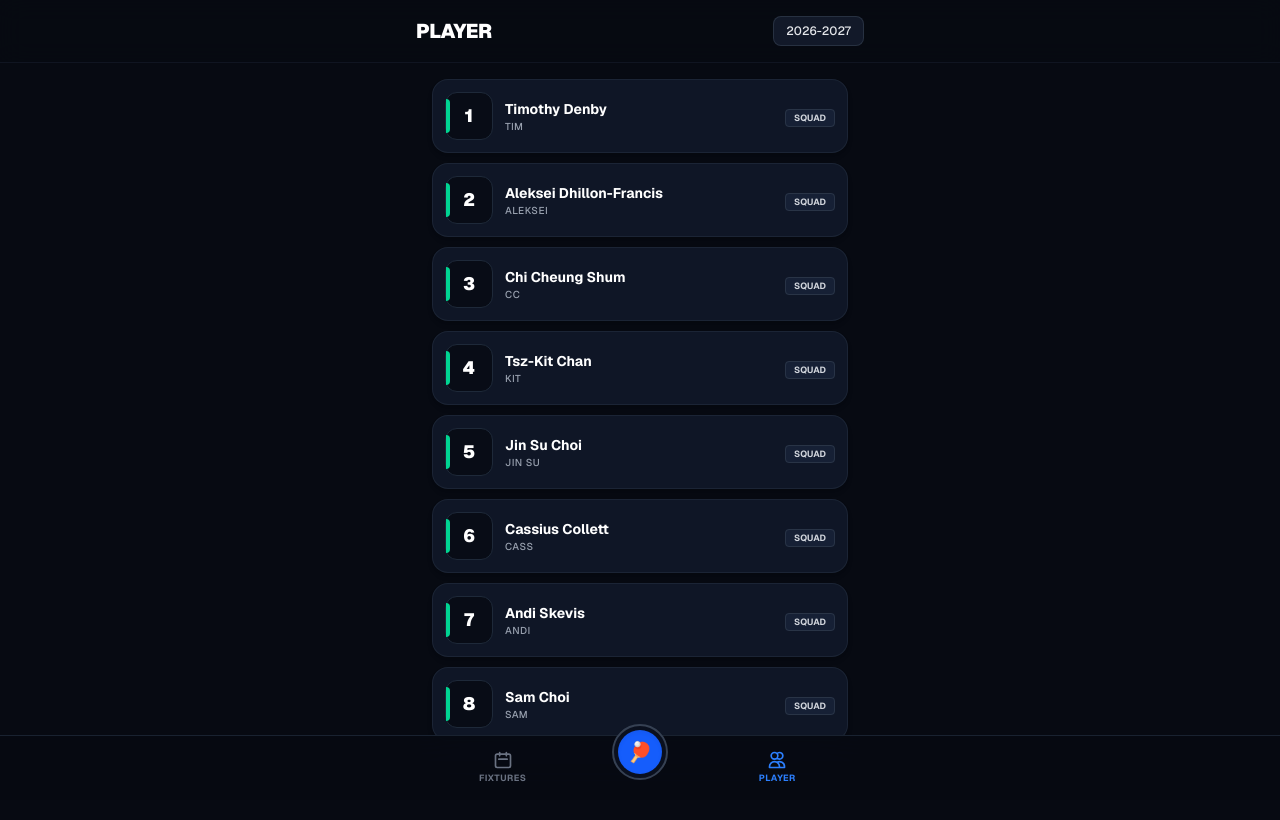
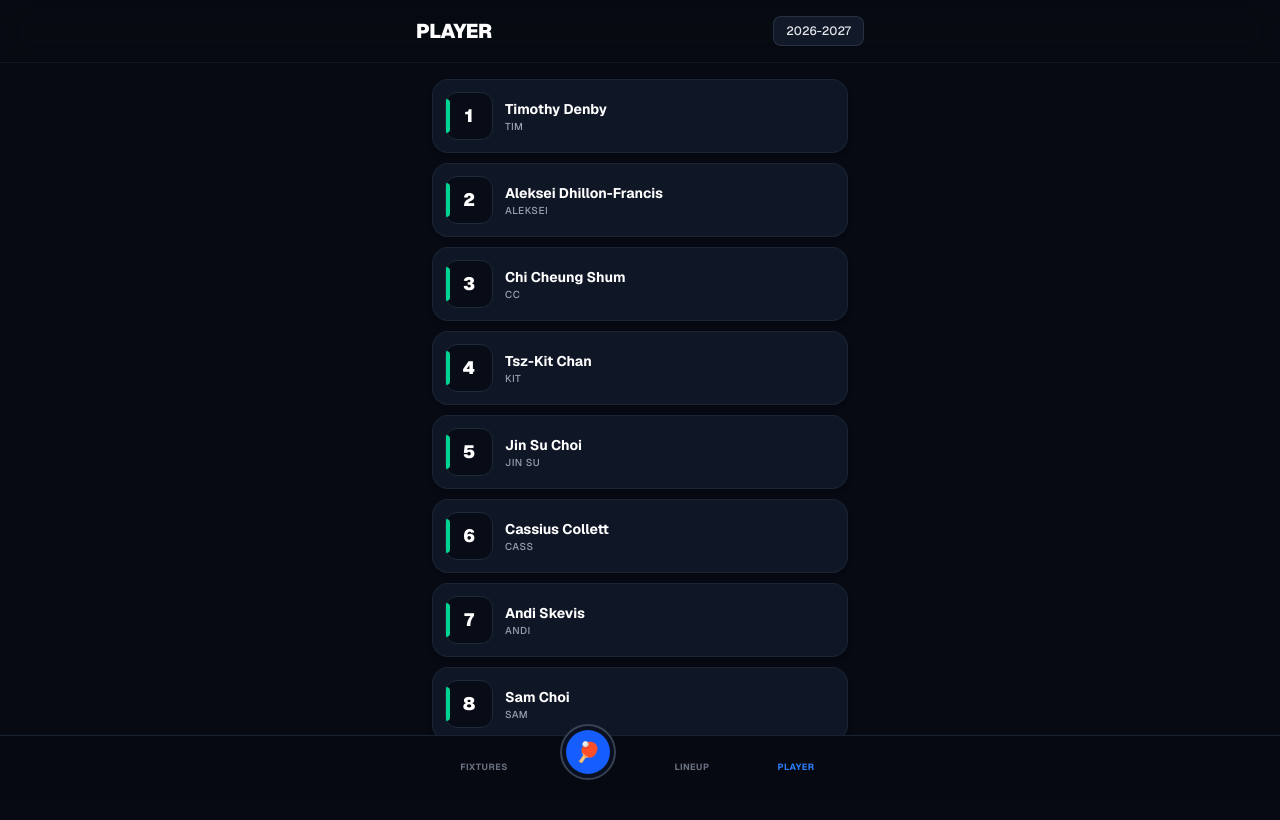
Before and after one commit to CCShum123/graham-spicer-dashboard, a Next.js app: page / in a window 1280 px wide. Both pictures are taken after a click on the button "PLAYER". Shown: the top 820 px of the page. Built offline with nearby package versions, Linux system fonts and the light colour scheme.

Commit message:
modify UI

```diff
--- a/app/page.tsx
+++ b/app/page.tsx
@@ -7,10 +7,10 @@ export default function Home() {
   const [loading, setLoading] = useState(true);
   const [error, setError] = useState<string | null>(null);
 
-  // Tabs: 'next' | 'fixtures' | 'player'
-  const [activeTab, setActiveTab] = useState<'next' | 'fixtures' | 'player'>('next');
+  // Tabs: 'next' | 'fixtures' | 'player' | 'lineup'
+  const [activeTab, setActiveTab] = useState<'next' | 'fixtures' | 'player' | 'lineup'>('next');
 
-  // Availability State (儲存簡寫 subName)
+  // Availability State
   const [selectedPlayer, setSelectedPlayer] = useState('');
   const [availability, setAvailability] = useState<{
     going: string[];
@@ -22,6 +22,9 @@ export default function Home() {
     tbc: []
   });
 
+  // Lineup Calculator State (選擇 3 位球員作為 A, B, C 或 X, Y, Z)
+  const [selectedLineup, setSelectedLineup] = useState<string[]>(['', '', '']);
+
   useEffect(() => {
     async function fetchData() {
       try {
@@ -30,7 +33,6 @@ export default function Home() {
         const json = await res.json();
         if (json.success && json.data) {
           setData(json.data);
-          // 當 API 資料載入後，自動將所有球員嘅 subName 預設放入 TBC
           if (json.data.players) {
             const allSubNames = json.data.players.map((p: any) => p.subName);
             setAvailability(prev => ({
@@ -56,24 +58,58 @@ export default function Home() {
       alert('Please select your name first!');
       return;
     }
-
-    // 透過 full name 搵出對應嘅 subName (簡寫)
     const playerObj = data?.players?.find((p: any) => p.name === selectedPlayer);
     const subName = playerObj ? playerObj.subName : selectedPlayer;
 
     setAvailability((prev) => {
-      // 確保從所有分類入面清走呢個簡寫
       const newGoing = prev.going.filter((p) => p !== subName);
       const newCantGo = prev.cantGo.filter((p) => p !== subName);
       const newTbc = prev.tbc.filter((p) => p !== subName);
 
-      // 根據所選按鈕加入對應分類
       if (status === 'going') newGoing.push(subName);
       if (status === 'cantGo') newCantGo.push(subName);
       if (status === 'tbc') newTbc.push(subName);
 
       return { going: newGoing, cantGo: newCantGo, tbc: newTbc };
     });
+  };
+
+  // 根據賽例生成 9 場 Match Card 對陣
+  // 假設下一場係 HOME 定 AWAY (可以從 data.nextFixture 判斷，暫以 HOME 預設或自動切換)
+  const isHomeTeam = true; // 之後可以動態對應
+
+  // 產生 9 場對陣對應表
+  // HOME 規例: A=1,5,9 | B=2,4,7 | C=3,6,8
+  // AWAY 規例: X=1,4,8 | Y=2,6,9 | Z=3,5,7
+  const generateMatchCard = () => {
+    const [p1, p2, p3] = selectedLineup;
+    if (!p1 || !p2 || !p3) return [];
+
+    if (isHomeTeam) {
+      return [
+        { match: 1, ourPlayer: p1, role: 'A' },
+        { match: 2, ourPlayer: p2, role: 'B' },
+        { match: 3, ourPlayer: p3, role: 'C' },
+        { match: 4, ourPlayer: p2, role: 'B' },
+        { match: 5, ourPlayer: p1, role: 'A' },
+        { match: 6, ourPlayer: p3, role: 'C' },
+        { match: 7, ourPlayer: p2, role: 'B' },
+        { match: 8, ourPlayer: p3, role: 'C' },
+        { match: 9, ourPlayer: p1, role: 'A' },
+      ];
+    } else {
+      return [
+        { match: 1, ourPlayer: p1, role: 'X' },
+        { match: 2, ourPlayer: p2, role: 'Y' },
+        { match: 3, ourPlayer: p3, role: 'Z' },
+        { match: 4, ourPlayer: p1, role: 'X' },
+        { match: 5, ourPlayer: p3, role: 'Z' },
+        { match: 6, ourPlayer: p2, role: 'Y' },
+        { match: 7, ourPlayer: p3, role: 'Z' },
+        { match: 8, ourPlayer: p1, role: 'X' },
+        { match: 9, ourPlayer: p2, role: 'Y' },
+      ];
+    }
   };
 
   if (loading) {
@@ -108,20 +144,14 @@ export default function Home() {
       {/* Dynamic Header */}
       <header className="sticky top-0 z-20 bg-[#070a12]/90 backdrop-blur-md px-5 py-4 border-b border-gray-800/40">
         <div className="max-w-md mx-auto flex justify-between items-center">
-          <div className="flex items-center gap-1.5">
           <h1 className="text-xl font-black tracking-tight text-white">
-              {activeTab === 'next' && (
-                <>GRAHAM SPICER <span className="text-blue-500">2</span></>
-              )}
+            {activeTab === 'next' && <>GRAHAM SPICER <span className="text-blue-500">2</span></>}
             {activeTab === 'fixtures' && 'FIXTURES'}
             {activeTab === 'player' && 'PLAYER'}
+            {activeTab === 'lineup' && 'MATCH CARD'}
           </h1>
-          </div>
-
-          <div className="flex items-center gap-2">
           <div className="bg-[#121929] text-xs text-gray-200 border border-gray-700/60 rounded-lg px-3 py-1.5 font-medium">
             2026-2027
-            </div>
           </div>
         </div>
       </header>
@@ -137,21 +167,21 @@ export default function Home() {
                 <span className="bg-blue-600/30 text-blue-400 border border-blue-500/40 text-[10px] font-bold px-3 py-1 rounded-full uppercase tracking-wider">
                   NEXT FIXTURE
                 </span>
-                <span className="text-xs text-gray-400 font-semibold">{data?.teamName || 'Graham Spicer 2'}</span>
+                <span className="text-xs text-gray-400 font-semibold">{data?.teamName}</span>
               </div>
 
               <h2 className="text-2xl font-black text-white tracking-tight mb-3">
-                vs {data?.nextFixture?.opponent || 'Opponent'}
+                vs {data?.nextFixture?.opponent}
               </h2>
 
               <div className="flex items-center gap-4 text-xs text-gray-400 font-medium border-b border-gray-800/80 pb-4 mb-4">
                 <div className="flex items-center gap-1.5">
                   <span>🕒</span>
-                  <span>{data?.nextFixture?.date || ''} {data?.nextFixture?.time || ''}</span>
+                  <span>{data?.nextFixture?.date} {data?.nextFixture?.time}</span>
                 </div>
                 <div className="flex items-center gap-1.5">
                   <span>📍</span>
-                  <span>{data?.nextFixture?.venue || 'Club Venue'}</span>
+                  <span>{data?.nextFixture?.venue}</span>
                 </div>
               </div>
 
@@ -178,41 +208,16 @@ export default function Home() {
                 <div>
                   <p className="text-[10px] font-bold text-gray-400 uppercase mb-2">CONFIRM STATUS:</p>
                   <div className="grid grid-cols-3 gap-2">
-                    <button
-                      onClick={() => handleStatusChange('going')}
-                      className="bg-[#1c273c] hover:bg-emerald-600/30 text-emerald-400 border border-emerald-500/40 py-2 rounded-lg text-xs font-bold transition"
-                    >
-                      Going
-                    </button>
-                    <button
-                      onClick={() => handleStatusChange('cantGo')}
-                      className="bg-[#1c273c] hover:bg-rose-600/30 text-rose-400 border border-rose-500/40 py-2 rounded-lg text-xs font-bold transition"
-                    >
-                      Can't Go
-                    </button>
-                    <button
-                      onClick={() => handleStatusChange('tbc')}
-                      className="bg-[#1c273c] hover:bg-amber-600/30 text-amber-400 border border-amber-500/40 py-2 rounded-lg text-xs font-bold transition"
-                    >
-                      TBC
-                    </button>
+                    <button onClick={() => handleStatusChange('going')} className="bg-[#1c273c] hover:bg-emerald-600/30 text-emerald-400 border border-emerald-500/40 py-2 rounded-lg text-xs font-bold transition">Going</button>
+                    <button onClick={() => handleStatusChange('cantGo')} className="bg-[#1c273c] hover:bg-rose-600/30 text-rose-400 border border-rose-500/40 py-2 rounded-lg text-xs font-bold transition">Can't Go</button>
+                    <button onClick={() => handleStatusChange('tbc')} className="bg-[#1c273c] hover:bg-amber-600/30 text-amber-400 border border-amber-500/40 py-2 rounded-lg text-xs font-bold transition">TBC</button>
                   </div>
                 </div>
 
-                {/* Response Summary Lists (使用簡寫 subName) */}
                 <div className="space-y-2 pt-2 text-[11px] border-t border-gray-800/60">
-                  <p className="leading-relaxed">
-                    <strong className="text-emerald-400 font-bold uppercase">GOING: </strong>
-                    <span className="text-gray-300">{availability.going.join(', ') || 'None'}</span>
-                  </p>
-                  <p className="leading-relaxed">
-                    <strong className="text-rose-400 font-bold uppercase">CAN'T GO: </strong>
-                    <span className="text-gray-300">{availability.cantGo.join(', ') || 'None'}</span>
-                  </p>
-                  <p className="leading-relaxed">
-                    <strong className="text-amber-400 font-bold uppercase">TBC: </strong>
-                    <span className="text-gray-300">{availability.tbc.join(', ') || 'None'}</span>
-                  </p>
+                  <p className="leading-relaxed"><strong className="text-emerald-400 font-bold uppercase">GOING: </strong><span className="text-gray-300">{availability.going.join(', ') || 'None'}</span></p>
+                  <p className="leading-relaxed"><strong className="text-rose-400 font-bold uppercase">CAN'T GO: </strong><span className="text-gray-300">{availability.cantGo.join(', ') || 'None'}</span></p>
+                  <p className="leading-relaxed"><strong className="text-amber-400 font-bold uppercase">TBC: </strong><span className="text-gray-300">{availability.tbc.join(', ') || 'None'}</span></p>
                 </div>
               </div>
             </div>
@@ -226,26 +231,15 @@ export default function Home() {
               <div key={idx} className="bg-[#0f1626] border border-gray-800/80 rounded-2xl p-4 flex justify-between items-center shadow-lg">
                 <div className="space-y-1.5">
                   <div className="flex items-center gap-2">
-                    <span className={`text-[10px] font-bold px-2 py-0.5 rounded tracking-wider uppercase ${
-                      item.type === 'HOME'
-                        ? 'bg-blue-600/30 text-blue-400 border border-blue-500/40'
-                        : 'bg-purple-600/30 text-purple-400 border border-purple-500/40'
-                    }`}>
+                    <span className={`text-[10px] font-bold px-2 py-0.5 rounded tracking-wider uppercase ${item.type === 'HOME' ? 'bg-blue-600/30 text-blue-400 border border-blue-500/40' : 'bg-purple-600/30 text-purple-400 border border-purple-500/40'}`}>
                       {item.type}
                     </span>
-                    <span className={`text-[9px] font-bold px-2 py-0.5 rounded ${
-                      item.status === 'COMPLETED'
-                        ? 'bg-gray-800 text-gray-400 border border-gray-700'
-                        : 'bg-emerald-950/80 text-emerald-400 border border-emerald-800/60'
-                    }`}>
+                    <span className={`text-[9px] font-bold px-2 py-0.5 rounded ${item.status === 'COMPLETED' ? 'bg-gray-800 text-gray-400 border border-gray-700' : 'bg-emerald-950/80 text-emerald-400 border border-emerald-800/60'}`}>
                       {item.status}
                     </span>
                   </div>
-                  <h3 className="text-sm font-bold text-gray-100">
-                    {item.homeTeam} <span className="text-gray-500 font-normal">vs</span> {item.awayTeam}
-                  </h3>
+                  <h3 className="text-sm font-bold text-gray-100">{item.homeTeam} <span className="text-gray-500 font-normal">vs</span> {item.awayTeam}</h3>
                 </div>
-
                 <div className="bg-[#080c16] border border-gray-800/90 rounded-xl p-2.5 min-w-[70px] text-center flex flex-col items-center justify-center">
                   <span className="text-[9px] font-bold text-blue-400 tracking-wider uppercase">{item.day} {item.month}</span>
                   <span className="text-xl font-black text-white leading-tight">{item.date}</span>
@@ -260,69 +254,90 @@ export default function Home() {
         {activeTab === 'player' && (
           <div className="space-y-2.5">
             {data?.players?.map((player: any) => (
-              <div key={player.number} className="bg-[#0f1626] border border-gray-800/80 rounded-2xl p-3 flex justify-between items-center shadow-md relative overflow-hidden">
+              <div key={player.number} className="bg-[#0f1626] border border-gray-800/80 rounded-2xl p-3 flex justify-between items-center shadow-md">
                 <div className="flex items-center gap-3">
                   <div className="bg-[#080c16] border border-gray-800 rounded-xl w-12 h-12 flex items-center justify-center relative">
                     <span className="absolute left-0 top-1.5 bottom-1.5 w-1 bg-emerald-400 rounded-r"></span>
                     <span className="text-lg font-black text-white">{player.number}</span>
                   </div>
                   <div>
-                    <div className="flex items-center gap-1.5">
                     <h3 className="text-sm font-bold text-white">{player.name}</h3>
-                    </div>
                     <p className="text-[10px] font-medium text-gray-400 tracking-wider uppercase">{player.subName}</p>
                   </div>
-                </div>
-                <div className="text-right">
-                  <span className="bg-[#162035] border border-gray-700/60 text-gray-300 text-[9px] font-bold px-2 py-0.5 rounded uppercase">
-                    SQUAD
-                  </span>
                 </div>
               </div>
             ))}
           </div>
         )}
 
+        {/* ================= TAB 4: MATCH CARD CALCULATOR (排陣工具) ================= */}
+        {activeTab === 'lineup' && (
+          <div className="bg-[#0f1626] border border-gray-800/80 rounded-2xl p-5 space-y-4 shadow-xl">
+            <span className="bg-emerald-600/30 text-emerald-400 border border-emerald-500/40 text-[10px] font-bold px-3 py-1 rounded-full uppercase">
+              Match Card Lineup Planner
+            </span>
+            <p className="text-xs text-gray-400">請從已確定出席 (Going) 嘅球員中揀選 3 位主力，系統會自動生成 9 場出場次序：</p>
+
+            <div className="space-y-2">
+              {[0, 1, 2].map((i) => (
+                <div key={i} className="flex items-center gap-2">
+                  <span className="text-xs font-bold text-blue-400 w-16">Player {i + 1}:</span>
+                  <select
+                    value={selectedLineup[i]}
+                    onChange={(e) => {
+                      const updated = [...selectedLineup];
+                      updated[i] = e.target.value;
+                      setSelectedLineup(updated);
+                    }}
+                    className="w-full bg-[#121a2d] border border-gray-700/80 rounded-lg p-2 text-xs text-gray-200 outline-none"
+                  >
+                    <option value="">Select player...</option>
+                    {availability.going.map((name) => (
+                      <option key={name} value={name}>{name}</option>
+                    ))}
+                  </select>
+                </div>
+              ))}
             </div>
 
-      {/* 底部導航欄 */}
+            {/* 生成結果 */}
+            {selectedLineup[0] && selectedLineup[1] && selectedLineup[2] && (
+              <div className="mt-4 pt-4 border-t border-gray-800 space-y-2">
+                <p className="text-xs font-bold text-emerald-400 uppercase">Generated Match Card Order:</p>
+                <div className="bg-[#080c16] rounded-xl p-3 space-y-1.5 text-xs">
+                  {generateMatchCard().map((m) => (
+                    <div key={m.match} className="flex justify-between border-b border-gray-800/50 pb-1">
+                      <span className="font-bold text-gray-400">Game {m.match} ({m.role}):</span>
+                      <span className="font-bold text-white">{m.ourPlayer}</span>
+                    </div>
+                  ))}
+                </div>
+              </div>
+            )}
+          </div>
+        )}
+
+      </div>
+
+      {/* 底部導航欄 (加入 Match Card 專用按鈕) */}
       <nav className="fixed bottom-0 left-0 right-0 z-30 bg-[#070a12]/95 border-t border-gray-800/80 backdrop-blur-xl">
         <div className="max-w-md mx-auto flex justify-around items-center h-16 px-4 relative">
 
-          <button
-            onClick={() => setActiveTab('fixtures')}
-            className={`flex flex-col items-center justify-center w-16 transition ${
-              activeTab === 'fixtures' ? 'text-blue-500' : 'text-gray-500 hover:text-gray-300'
-            }`}
-          >
-            <svg className="w-5 h-5 mb-0.5" fill="none" stroke="currentColor" viewBox="0 0 24 24">
-              <path strokeLinecap="round" strokeLinejoin="round" strokeWidth="2" d="M8 7V3m8 4V3m-9 8h10M5 21h14a2 2 0 002-2V7a2 2 0 00-2-2H5a2 2 0 00-2 2v12a2 2 0 002 2z" />
-            </svg>
+          <button onClick={() => setActiveTab('fixtures')} className={`flex flex-col items-center justify-center w-14 transition ${activeTab === 'fixtures' ? 'text-blue-500' : 'text-gray-500'}`}>
             <span className="text-[9px] font-bold tracking-wider">FIXTURES</span>
           </button>
 
           <div className="relative -top-4">
-            <button
-              onClick={() => setActiveTab('next')}
-              className={`w-14 h-14 rounded-full bg-[#0a101f] border-2 ${
-                activeTab === 'next' ? 'border-blue-500 shadow-[0_0_15px_rgba(59,130,246,0.5)]' : 'border-gray-700'
-              } flex items-center justify-center transition-all transform active:scale-95`}
-            >
-              <div className="w-11 h-11 rounded-full bg-blue-600 flex items-center justify-center text-white text-xl font-black shadow-inner">
-                🏓
-              </div>
+            <button onClick={() => setActiveTab('next')} className={`w-14 h-14 rounded-full bg-[#0a101f] border-2 ${activeTab === 'next' ? 'border-blue-500 shadow-[0_0_15px_rgba(59,130,246,0.5)]' : 'border-gray-700'} flex items-center justify-center`}>
+              <div className="w-11 h-11 rounded-full bg-blue-600 flex items-center justify-center text-white text-xl font-black">🏓</div>
             </button>
           </div>
 
-          <button
-            onClick={() => setActiveTab('player')}
-            className={`flex flex-col items-center justify-center w-16 transition ${
-              activeTab === 'player' ? 'text-blue-500' : 'text-gray-500 hover:text-gray-300'
-            }`}
-          >
-            <svg className="w-5 h-5 mb-0.5" fill="none" stroke="currentColor" viewBox="0 0 24 24">
-              <path strokeLinecap="round" strokeLinejoin="round" strokeWidth="2" d="M12 4.354a4 4 0 110 5.292M15 21H3v-1a6 6 0 0112 0v1zm0 0h6v-1a6 6 0 00-9-5.197M13 7a4 4 0 11-8 0 4 4 0 018 0z" />
-            </svg>
+          <button onClick={() => setActiveTab('lineup')} className={`flex flex-col items-center justify-center w-14 transition ${activeTab === 'lineup' ? 'text-blue-500' : 'text-gray-500'}`}>
+            <span className="text-[9px] font-bold tracking-wider">LINEUP</span>
+          </button>
+
+          <button onClick={() => setActiveTab('player')} className={`flex flex-col items-center justify-center w-14 transition ${activeTab === 'player' ? 'text-blue-500' : 'text-gray-500'}`}>
             <span className="text-[9px] font-bold tracking-wider">PLAYER</span>
           </button>
 
```
Lines whose indentation alone changed are shown as unchanged.
